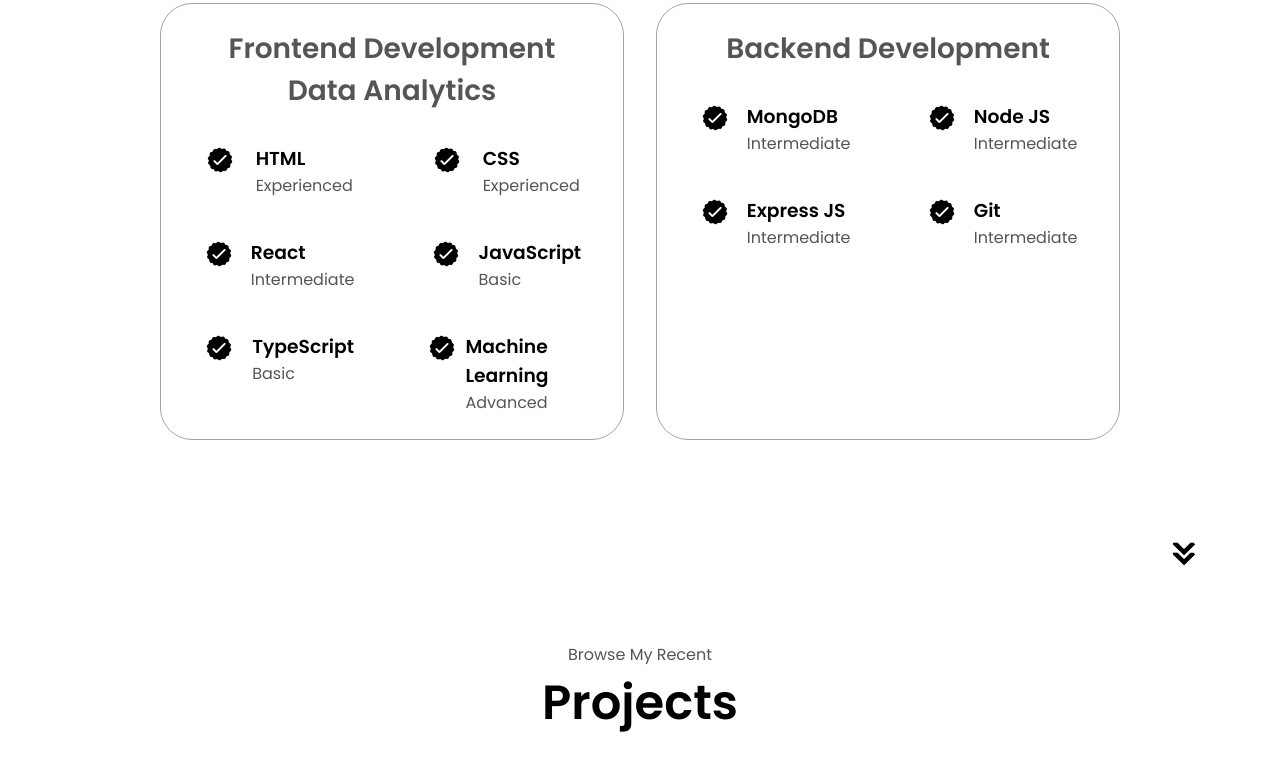
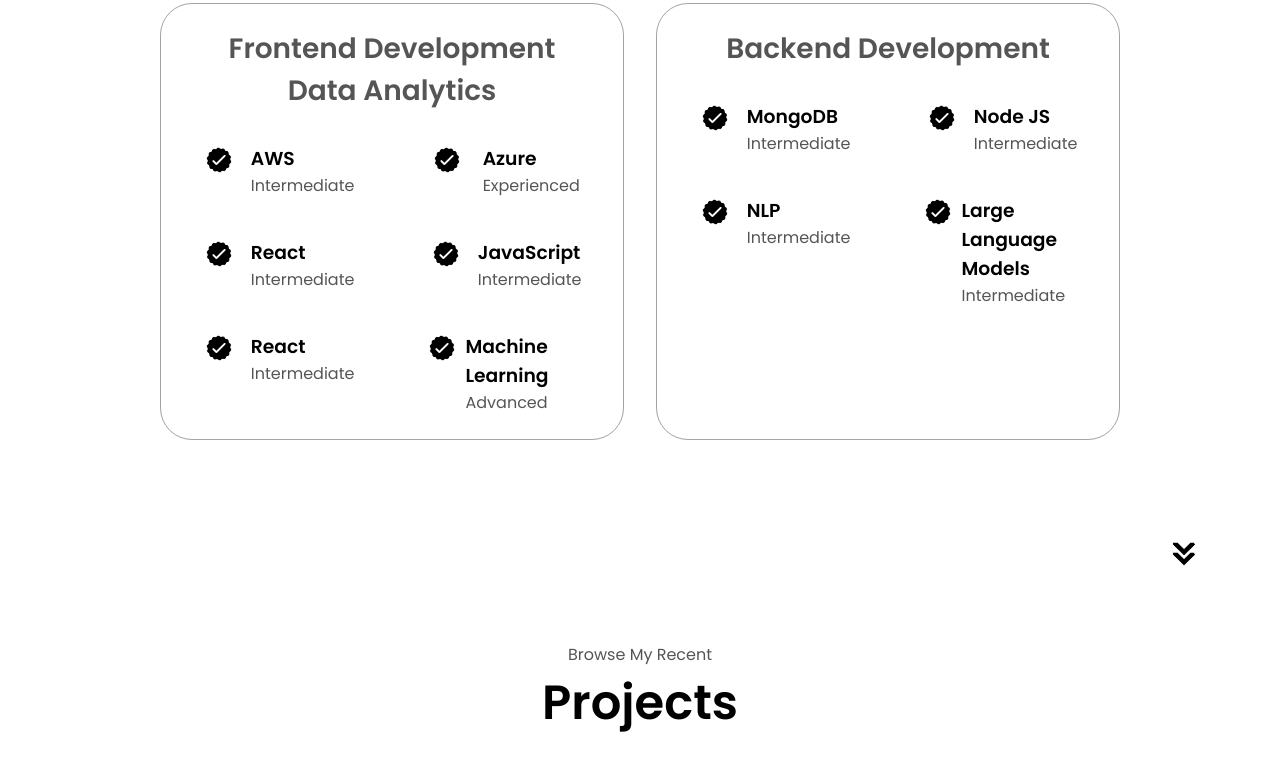
Before and after one commit to JohnTan38/portfolio, a plain HTML site: page index.html in a window 1280 px wide. Shown: the part 1822-2591 px from the top of the page. Drawn offline with Linux system fonts and the light colour scheme.

Commit message:
Update index.html

```diff
--- a/index.html
+++ b/index.html
@@ -139,8 +139,8 @@
                   class="icon"
                 />
                 <div>
-                  <h3>HTML</h3>
-                  <p>Experienced</p>
+                  <h3>AWS</h3>
+                  <p>Intermediate</p>
                 </div>
               </article>
               <article>
@@ -150,7 +150,7 @@
                   class="icon"
                 />
                 <div>
-                  <h3>CSS</h3>
+                  <h3>Azure</h3>
                   <p>Experienced</p>
                 </div>
               </article>
@@ -173,7 +173,7 @@
                 />
                 <div>
                   <h3>JavaScript</h3>
-                  <p>Basic</p>
+                  <p>Intermediate</p>
                 </div>
               </article>
               <article>
@@ -183,8 +183,8 @@
                   class="icon"
                 />
                 <div>
-                  <h3>TypeScript</h3>
-                  <p>Basic</p>
+                  <h3>React</h3>
+                  <p>Intermediate</p>
                 </div>
               </article>
               <article>
@@ -232,7 +232,7 @@
                   class="icon"
                 />
                 <div>
-                  <h3>Express JS</h3>
+                  <h3>NLP</h3>
                   <p>Intermediate</p>
                 </div>
               </article>
@@ -243,7 +243,7 @@
                   class="icon"
                 />
                 <div>
-                  <h3>Git</h3>
+                  <h3>Large Language Models</h3>
                   <p>Intermediate</p>
                 </div>
               </article>
@@ -271,17 +271,17 @@
                 class="project-img"
               />
             </div>
-            <h2 class="experience-sub-title project-title">LangChain AI Chat</h2>
+            <h2 class="experience-sub-title project-title">Invoice Data Extraction</h2>
             <div class="btn-container">
               <button
                 class="btn btn-color-2 project-btn"
-                onclick="location.href='https://github.com/JohnTan38/chatgpt-vercel/'"
+                onclick="location.href='https://github.com/JohnTan38/invoice-extraction-bot-langchain-llama2-openai/'"
               >
                 Github
               </button>
               <button
                 class="btn btn-color-2 project-btn"
-                onclick="location.href='https://chatgpt-vercel-kappa-ecru.vercel.app/'"
+                onclick="location.href='https://invoice-extraction-langchain-llama2-openai.streamlit.app/'"
               >
                 Live Demo
               </button>
```
